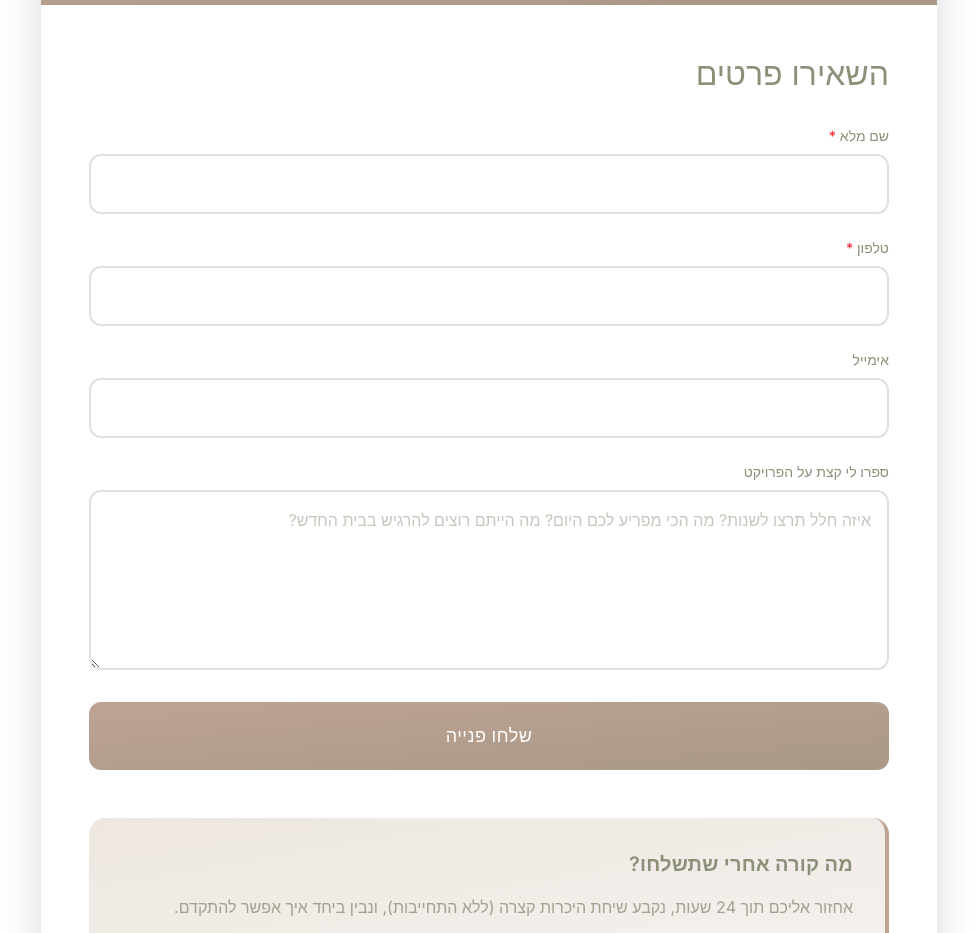
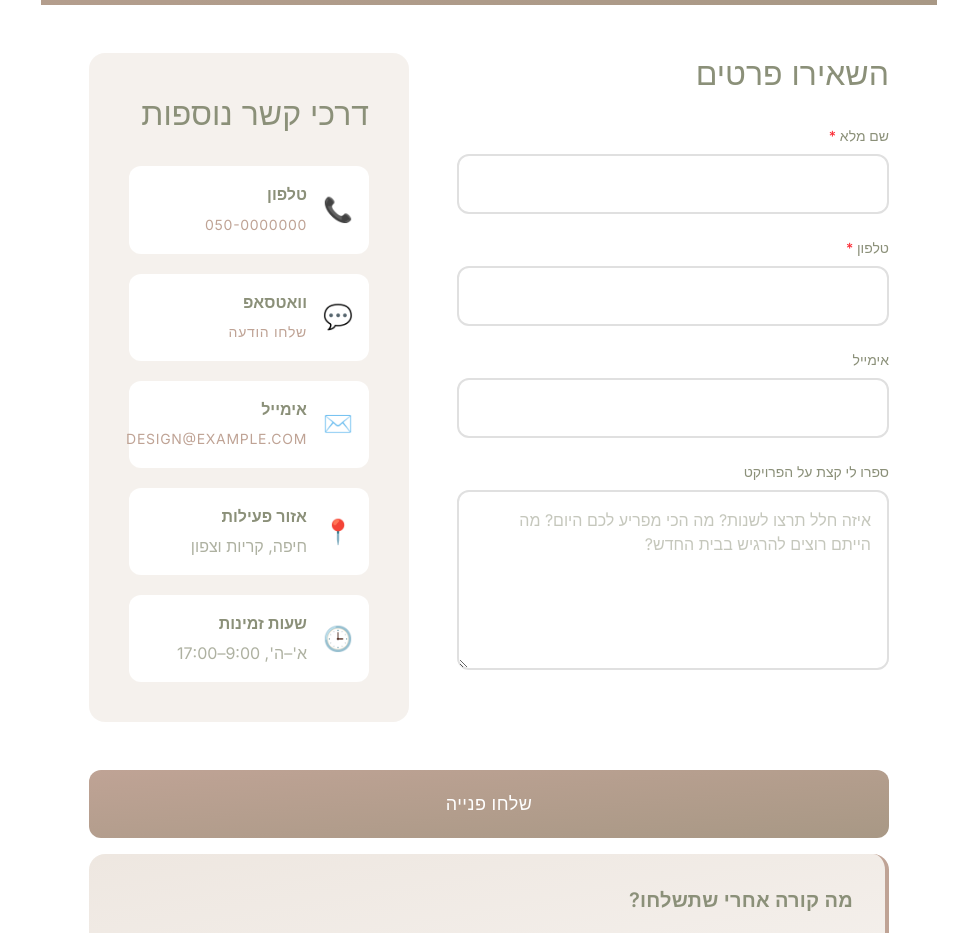
Before and after one commit to fredi1574/itzrubal, a Next.js app: page /contact in a window 1280 px wide. Shown: the part 420-1353 px from the top of the page, without its empty margins (151-1128 px from the left). Built offline with nearby package versions, Linux system fonts and the light colour scheme; no server answers; a web font is replaced by a local one.

Commit message:
Changed the layout of the contact page

```diff
--- a/src/app/contact/page.tsx
+++ b/src/app/contact/page.tsx
@@ -82,7 +82,7 @@ export default function ContactPage() {
   return (
     <div className="min-h-[calc(100vh-200px)] py-10 px-4">
       <div className="max-w-4xl mx-auto w-full">
-        <div className="bg-background rounded-3xl shadow-2xl overflow-hidden">
+        <div className="bg-background rounded-3xl overflow-hidden">
           {/* Header Section */}
           <div className="bg-gradient-to-br from-accent to-[#a89885] text-background py-16 px-8 md:px-12 text-center">
             <h1 className="heading-xl mb-6 text-background font-light tracking-wide">
@@ -97,12 +97,14 @@ export default function ContactPage() {
 
           {/* Content Section */}
           <div className="p-8 md:p-12">
+            <form onSubmit={onSubmit}>
+              <div className="flex flex-col lg:flex-row gap-8 lg:gap-12 mb-12">
                 {/* Form Section */}
-            <div className="mb-12">
+                <div className="lg:w-3/5">
                   <h2 className="heading-md text-foreground mb-8 font-normal">
                     {(t("contact.formTitle") as string) || "Leave your details"}
                   </h2>
-              <form onSubmit={onSubmit} className="space-y-6">
+                  <div className="space-y-6">
                     <div>
                       <label
                         htmlFor="fullName"
@@ -187,44 +189,11 @@ export default function ContactPage() {
                         className="w-full px-4 py-4 border-2 border-[#e0e0e0] rounded-xl text-base transition-all duration-300 focus:outline-none focus:border-accent focus:shadow-[0_0_0_3px_rgba(191,163,149,0.1)] resize-y min-h-[150px] disabled:opacity-60"
                       />
                     </div>
-
-                {error && (
-                  <div className="p-4 bg-red-50 border border-red-200 rounded-xl animate-fade-in-up">
-                    <div className="flex items-center gap-3">
-                      <IoCloseCircle className="w-5 h-5 text-red-500 flex-shrink-0" />
-                      <p className="text-caption text-red-700">{error}</p>
                   </div>
-                  </div>
-                )}
-
-                <button
-                  type="submit"
-                  disabled={status !== "idle"}
-                  className="w-full py-5 bg-gradient-to-br from-accent to-[#a89885] text-background border-none rounded-xl text-lg font-medium cursor-pointer transition-all duration-300 hover:-translate-y-0.5 hover:shadow-[0_5px_20px_rgba(191,163,149,0.4)] disabled:opacity-60 disabled:cursor-not-allowed disabled:hover:translate-y-0 disabled:hover:shadow-none flex items-center justify-center gap-3 tracking-wide"
-                >
-                  {status === "submitting" && (
-                    <IoRefresh className="w-5 h-5 animate-spin" />
-                  )}
-                  {status === "submitting"
-                    ? (t("contact.form.submitSubmitting") as string)
-                    : (t("contact.form.submitIdle") as string)}
-                </button>
-              </form>
-            </div>
-
-            {/* Next Steps Section */}
-            <div className="bg-gradient-to-br from-muted/50 to-muted/30 rounded-2xl p-8 mb-10 border-r-4 border-accent">
-              <h3 className="heading-sm text-foreground mb-4 font-normal">
-                {(t("contact.nextStepsTitle") as string) ||
-                  "What happens after you send?"}
-              </h3>
-              <p className="text-body text-foreground/80 leading-relaxed text-base">
-                {(t("contact.nextStepsText") as string) ||
-                  "I'll get back to you within 24 hours, we'll schedule a short introductory call (no commitment), and we'll understand together how we can move forward."}
-              </p>
                 </div>
 
                 {/* Contact Info Section */}
+                <div className="lg:w-2/5">
                   <div className="bg-muted/30 rounded-2xl p-8 md:p-10">
                     <h2 className="heading-md text-foreground mb-8 font-normal">
                       {(t("contact.contactInfoTitle") as string) ||
@@ -294,7 +263,8 @@ export default function ContactPage() {
                         <div className="text-2xl min-w-[30px]">📍</div>
                         <div className="flex-1">
                           <span className="block font-semibold text-foreground mb-1">
-                      {(t("contact.location") as string) || "Service area"}
+                            {(t("contact.location") as string) ||
+                              "Service area"}
                           </span>
                           <span className="text-foreground/70">
                             {(t("contact.locationValue") as string) ||
@@ -308,7 +278,8 @@ export default function ContactPage() {
                         <div className="text-2xl min-w-[30px]">🕒</div>
                         <div className="flex-1">
                           <span className="block font-semibold text-foreground mb-1">
-                      {(t("contact.hours") as string) || "Available hours"}
+                            {(t("contact.hours") as string) ||
+                              "Available hours"}
                           </span>
                           <span className="text-foreground/70">
                             {(t("contact.hoursValue") as string) ||
@@ -320,6 +291,44 @@ export default function ContactPage() {
                   </div>
                 </div>
               </div>
+
+              {/* Error and Submit Button */}
+              {error && (
+                <div className="p-4 bg-red-50 border border-red-200 rounded-xl animate-fade-in-up mb-6">
+                  <div className="flex items-center gap-3">
+                    <IoCloseCircle className="w-5 h-5 text-red-500 flex-shrink-0" />
+                    <p className="text-caption text-red-700">{error}</p>
+                  </div>
+                </div>
+              )}
+
+              <button
+                type="submit"
+                disabled={status !== "idle"}
+                className="w-full py-5 bg-gradient-to-br from-accent mb-4 to-[#a89885] text-background border-none rounded-xl text-lg font-medium cursor-pointer transition-all duration-300 hover:-translate-y-0.5 hover:shadow-[0_5px_20px_rgba(191,163,149,0.4)] disabled:opacity-60 disabled:cursor-not-allowed disabled:hover:translate-y-0 disabled:hover:shadow-none flex items-center justify-center gap-3 tracking-wide"
+              >
+                {status === "submitting" && (
+                  <IoRefresh className="w-5 h-5 animate-spin" />
+                )}
+                {status === "submitting"
+                  ? (t("contact.form.submitSubmitting") as string)
+                  : (t("contact.form.submitIdle") as string)}
+              </button>
+            </form>
+
+            {/* Next Steps Section */}
+            <div className="bg-gradient-to-br from-muted/50 to-muted/30 rounded-2xl p-8 mb-10 border-r-4 border-accent">
+              <h3 className="heading-sm text-foreground mb-4 font-normal">
+                {(t("contact.nextStepsTitle") as string) ||
+                  "What happens after you send?"}
+              </h3>
+              <p className="text-body text-foreground/80 leading-relaxed text-base">
+                {(t("contact.nextStepsText") as string) ||
+                  "I'll get back to you within 24 hours, we'll schedule a short introductory call (no commitment), and we'll understand together how we can move forward."}
+              </p>
+            </div>
+          </div>
+        </div>
       </div>
     </div>
   );
--- a/src/app/lib/i18n.ts
+++ b/src/app/lib/i18n.ts
@@ -61,7 +61,7 @@ export const dictionaries: Record<Locale, Dictionary> = {
       required: "*",
       nextStepsTitle: "What happens after you send?",
       nextStepsText:
-        "I'll get back to you within 24 hours, we'll schedule a short introductory call (no commitment), and we'll understand together how we can move forward.",
+        "I'll get back to you within 24 - 72 hours, we'll schedule a short introductory call (no commitment), and we'll understand together how we can move forward.",
       contactInfoTitle: "Additional contact methods",
       phone: "Phone",
       whatsapp: "WhatsApp",
@@ -257,7 +257,7 @@ export const dictionaries: Record<Locale, Dictionary> = {
       required: "*",
       nextStepsTitle: "מה קורה אחרי שתשלחו?",
       nextStepsText:
-        "אחזור אליכם תוך 24 שעות, נקבע שיחת היכרות קצרה (ללא התחייבות), ונבין ביחד איך אפשר להתקדם.",
+        "אחזור אליכם תוך 24 - 72 שעות, נקבע שיחת היכרות קצרה (ללא התחייבות), ונבין ביחד איך אפשר להתקדם.",
       contactInfoTitle: "דרכי קשר נוספות",
       phone: "טלפון",
       whatsapp: "וואטסאפ",
```
Lines whose indentation alone changed are shown as unchanged.
